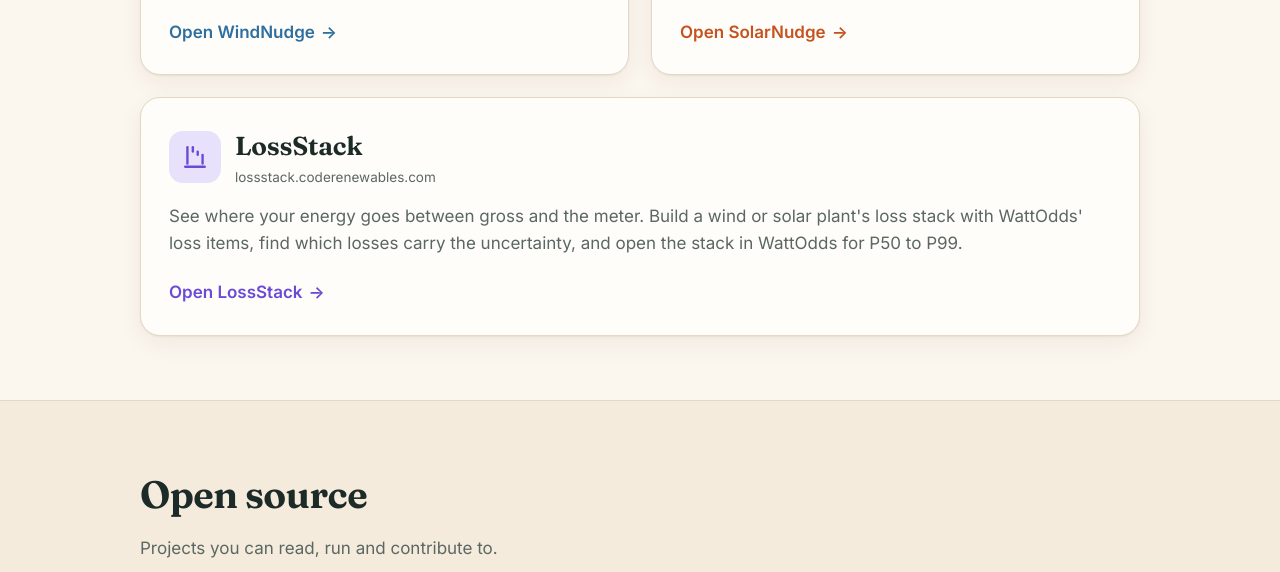
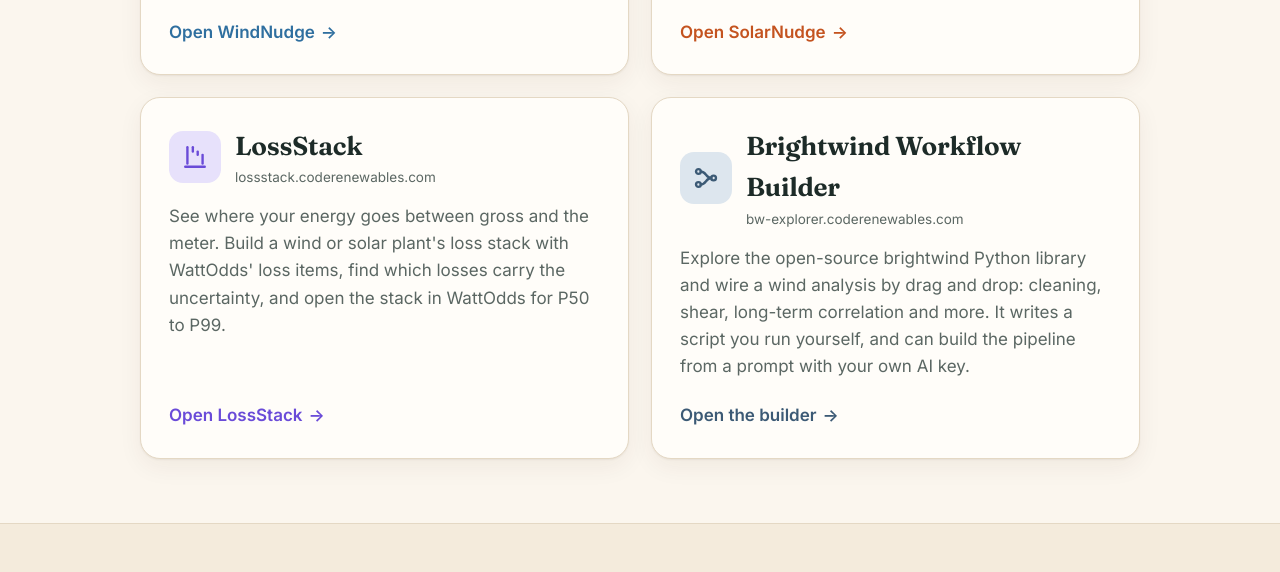
Before and after one commit to coderenewables/home-page, a plain HTML site: page index.html in a window 1280 px wide. Shown: the part 1862-2434 px from the top of the page. Drawn offline with Linux system fonts and the light colour scheme.

Commit message:
Add Brightwind Workflow Builder to the tools list
New tool card linking to bw-explorer.coderenewables.com, with its own
steel accent in light and dark. The privacy note now says the builder
only writes code and that its optional AI assistant sends prompts from
the browser to the provider the user chooses.

Co-Authored-By: Claude Opus 5.5 <noreply@anthropic.com>
Claude-Session: https://claude.ai/code/session_01KEeGnm1wwGzEnGbJyatUME

```diff
--- a/index.html
+++ b/index.html
@@ -31,6 +31,8 @@
     --ember-soft: #f9dfd0;
     --violet: #6a4bd8;
     --violet-soft: #e7e1fb;
+    --steel: #3c5a75;
+    --steel-soft: #dde6ee;
     --shadow: 0 1px 2px rgba(60,40,10,.06), 0 8px 24px rgba(60,40,10,.06);
   }
   @media (prefers-color-scheme: dark) {
@@ -51,6 +53,8 @@
       --ember-soft: #3a2219;
       --violet: #a594f0;
       --violet-soft: #2a2347;
+      --steel: #9cb9d2;
+      --steel-soft: #1e2b36;
       --shadow: 0 1px 2px rgba(0,0,0,.3), 0 8px 24px rgba(0,0,0,.25);
     }
   }
@@ -138,6 +142,7 @@
   .tool.windnudge { --accent: var(--sky); --accent-soft: var(--sky-soft); }
   .tool.solarnudge { --accent: var(--ember); --accent-soft: var(--ember-soft); }
   .tool.lossstack { --accent: var(--violet); --accent-soft: var(--violet-soft); }
+  .tool.bwexplorer { --accent: var(--steel); --accent-soft: var(--steel-soft); }
   /* an odd card out at the end spans both columns instead of leaving a gap */
   .tools > .tool:last-child:nth-child(odd) { grid-column: 1 / -1; }
 
@@ -369,6 +374,20 @@
           <p>See where your energy goes between gross and the meter. Build a wind or solar plant's loss stack with WattOdds' loss items, find which losses carry the uncertainty, and open the stack in WattOdds for P50 to P99.</p>
           <span class="go">Open LossStack <span>&rarr;</span></span>
         </a>
+
+        <a class="tool bwexplorer" href="https://bw-explorer.coderenewables.com" target="_blank" rel="noopener">
+          <div class="tool-head">
+            <div class="tool-mark">
+              <svg width="26" height="26" viewBox="0 0 24 24" fill="none" stroke="currentColor" stroke-width="2.2" stroke-linecap="round" stroke-linejoin="round"><circle cx="5" cy="6" r="2.2"/><circle cx="5" cy="18" r="2.2"/><circle cx="19" cy="12" r="2.2"/><path d="M7.2 6c5 0 4.6 6 9.6 6"/><path d="M7.2 18c5 0 4.6-6 9.6-6"/></svg>
+            </div>
+            <div>
+              <h3>Brightwind Workflow Builder</h3>
+              <div class="domain">bw-explorer.coderenewables.com</div>
+            </div>
+          </div>
+          <p>Explore the open-source brightwind Python library and wire a wind analysis by drag and drop: cleaning, shear, long-term correlation and more. It writes a script you run yourself, and can build the pipeline from a prompt with your own AI key.</p>
+          <span class="go">Open the builder <span>&rarr;</span></span>
+        </a>
       </div>
     </div>
   </section>
@@ -412,7 +431,7 @@
   <div class="wrap">
     <div class="legal">
       <p><strong>Disclaimer.</strong> The tools and material here are for learning and exploration. They are provided as is, without warranty. Their results are not a substitute for a professional energy yield assessment and shouldn&rsquo;t be the only basis for investment or design decisions.</p>
-      <p><strong>Privacy.</strong> I don&rsquo;t collect personal data. This site has no analytics, cookies, sign-ups or forms. WattOdds, WindNudge, SolarNudge and LossStack run entirely in your browser: files you load are processed on your device and never uploaded. Projects you create are saved in this browser only, under coderenewables.com, so the tools can share them. Like any website, the hosting and font providers receive standard request data such as your IP address.</p>
+      <p><strong>Privacy.</strong> I don&rsquo;t collect personal data. This site has no analytics, cookies, sign-ups or forms. WattOdds, WindNudge, SolarNudge and LossStack run entirely in your browser: files you load are processed on your device and never uploaded. Projects you create are saved in this browser only, under coderenewables.com, so the tools can share them. The Brightwind Workflow Builder never sees your data: it only writes Python for you to run. If you use its optional AI assistant, your prompt goes from your browser straight to the AI provider you choose, with your own key. Like any website, the hosting and font providers receive standard request data such as your IP address.</p>
     </div>
   <div class="foot">
     <div>&copy; <span id="yr">2026</span> CodeRenewables · A personal initiative by Nithish Seenivasagam</div>
```
